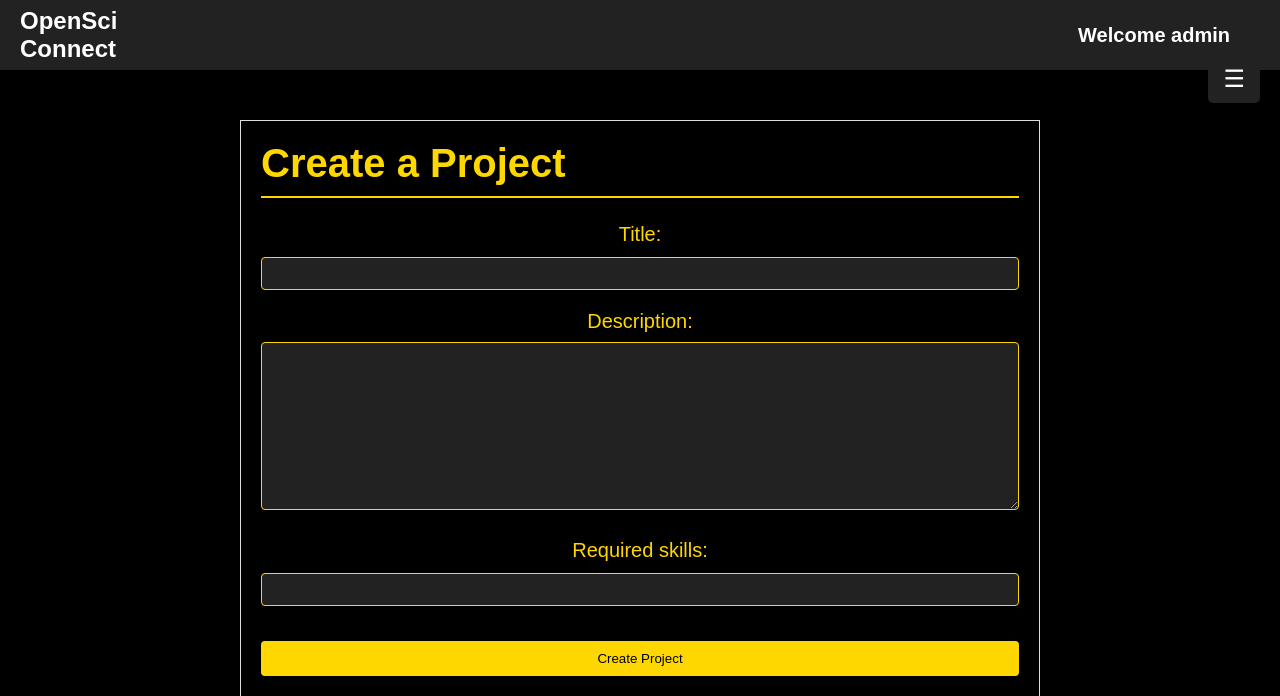
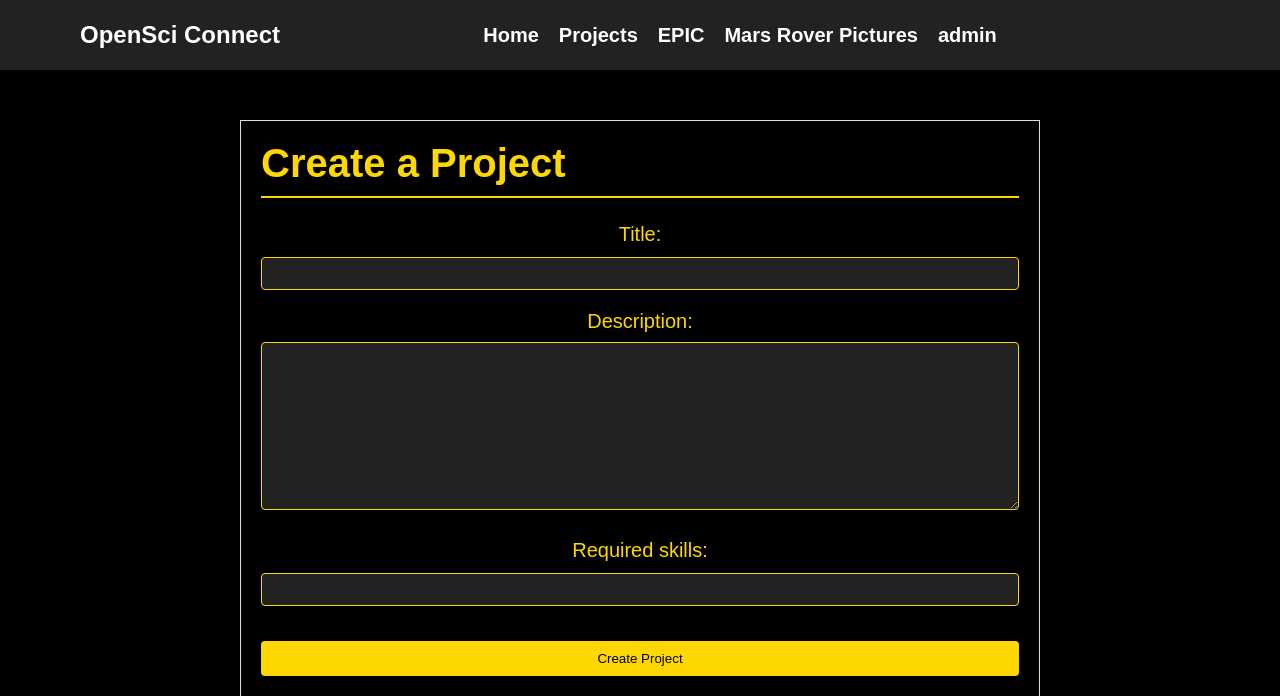
Before and after one commit to sedfarouk/OpenSci-Connect, a Django app: page /create_project/ in a window 1280 px wide. Shown: the top 696 px of the page. Run offline with Django 4.2, Linux system fonts and the light colour scheme; a user stored in the database is signed in.

Commit message:
merge designs

```diff
--- a/collaborations/templates/base.html
+++ b/collaborations/templates/base.html
@@ -5,10 +5,7 @@
     <meta name="viewport" content="width=device-width, initial-scale=1.0" />
     <title>OpenSci-Connect</title>
     {% load static %}
-    <link
-      rel="icon"
-      href="/static/img/bryanmax9_Nasa_project_logo_stamp_9e39aa90-e8f7-4ad0-b11a-196651b10d35.png"
-    />
+    <link rel="icon" href="https://i.imgur.com/91mvIQV.jpeg" />
     <link href="{% static 'css/styles.css' %}" rel="stylesheet" />
     <link href="{% static 'css/base.css' %}" rel="stylesheet" />
     <link href="{% static 'css/projectList.css' %}" rel="stylesheet" />
@@ -22,26 +19,14 @@
 
   <body>
     <nav class="navbar">
-      <a href="/" class="navbar-brand">OpenSci Connect</a>
-      <div class="menu-container">
-        {% if user.is_authenticated %}
-        <li style="list-style: none" class="welcome">
-          Welcome {{user.username}}
-        </li>
-        {% endif %}
-        <button class="menu-button" onclick="toggleMenu()">☰</button>
-        <div class="menu-content" id="menuContent">
-          <button class="close-button" onclick="toggleMenu()">×</button>
+      <div class="container">
+        <a href="/" class="navbar-brand">OpenSci Connect</a>
+        <div class="nav-items">
           <ul>
             <li><a href="/">Home</a></li>
             <li><a href="{% url 'project_list' %}">Projects</a></li>
             <li><a href="{% url 'epic_api' %}">EPIC</a></li>
-            <li>
-              <a href="{% url 'mars_rover_api' %}">Mars Rover Pictures</a>
-            </li>
-            <li>
-              <a href="{% url 'mars_rover_api' %}">Mars Rover Pictures</a>
-            </li>
+            <li><a href="{% url 'mars_rover_api' %}">Mars Rover Pictures</a></li>
 
             {% if user.is_authenticated %}
             <li class="dropdown">
@@ -57,6 +42,7 @@
             <li><a href="{% url 'login' %}">Login</a></li>
             <li><a href="{% url 'signup' %}">Signup</a></li>
             {% endif %}
+
           </ul>
         </div>
       </div>
@@ -67,25 +53,5 @@
     <footer>
       <p>&copy; {% now "Y" %} NASA Open Science</p>
     </footer>
-    <script>
-      function toggleMenu() {
-        const menuContent = document.getElementById("menuContent");
-        const menuButton = document.querySelector(".menu-button");
-        const closeButton = document.querySelector(".close-button");
-
-        if (
-          menuContent.style.display === "none" ||
-          menuContent.style.display === ""
-        ) {
-          menuContent.style.display = "flex";
-          menuButton.style.display = "none"; // Hide the menu button
-          closeButton.style.display = "block"; // Show the close button
-        } else {
-          menuContent.style.display = "none";
-          menuButton.style.display = "block"; // Show the menu button
-          closeButton.style.display = "none"; // Hide the close button
-        }
-      }
-    </script>
   </body>
 </html>
--- a/collaborations/templates/home.html
+++ b/collaborations/templates/home.html
@@ -60,4 +60,4 @@
     </p>
   </div>
 </section>
-{% endblock%} {% endblock content %}
+{% endblock content %}
```
Also changed, not shown: db.sqlite3.
